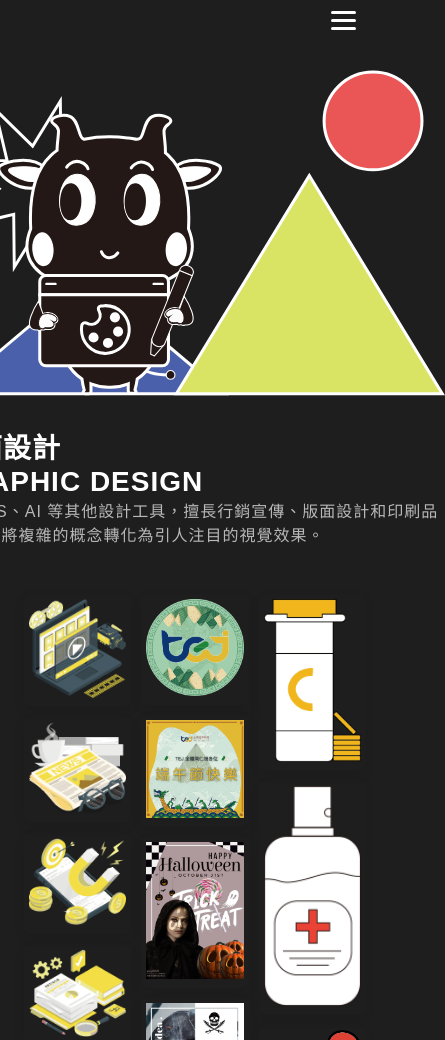
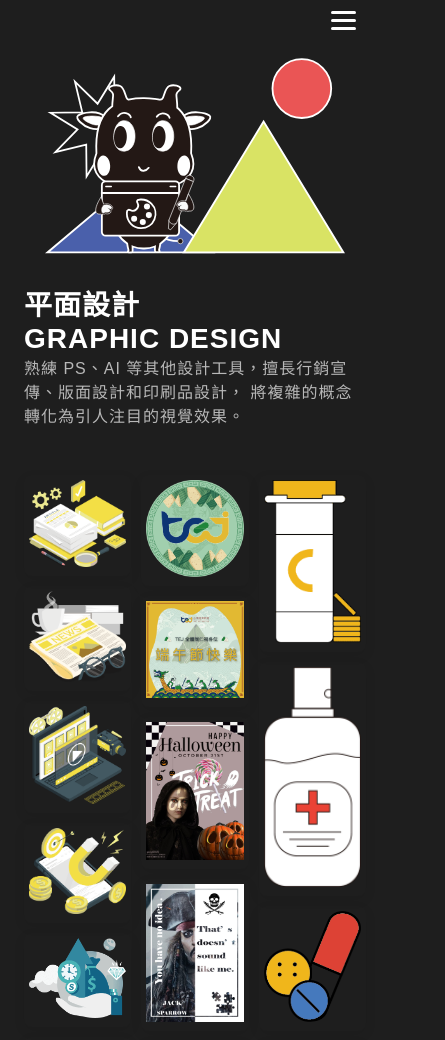
Before and after one commit to GeorgeXIE-UIUX/Portfolio, a plain HTML site: page gd.html in a window 390 px wide. Shown: the top 1040 px of the page, 445 px wide, since content can reach past the window. Drawn offline with Linux system fonts and the light colour scheme.

Commit message:
RWD update

```diff
--- a/css/gd.css
+++ b/css/gd.css
@@ -111,10 +111,12 @@ header a {
 }
 
 .banner {
+    width: 100%;
+    max-width: 100%;
+    box-sizing: border-box;
     display: flex;
     align-items: center;
     justify-content: space-between;
-    padding: 0px 50px 20px 50px;
 }
 
 .banner-text {
@@ -141,7 +143,8 @@ header a {
 }
 
 .banner-image img {
-   width: 500px;
+    width: 100%;
+    max-width: 500px;
     height: auto;
 }
 
@@ -218,6 +221,7 @@ header a {
 }
 
 @media (max-width: 768px) {
+
     body {
     padding: 0 24px;
     display: flex;
@@ -324,8 +328,7 @@ header a {
     }
 
     .banner-image {
-    width: 100%;
-    text-align: left;
+    text-align: center;
     margin-bottom: 24px;
     }
 
--- a/css/uiux.css
+++ b/css/uiux.css
@@ -111,10 +111,12 @@ header a {
 }
 
 .banner {
+    width: 100%;
+    max-width: 100%;
+    box-sizing: border-box;
     display: flex;
     align-items: center;
     justify-content: space-between;
-    padding: 0px 50px 20px 50px;
 }
 
 .banner-text {
@@ -140,7 +142,8 @@ header a {
 }
 
 .banner-image img {
-    width: 500px;
+    width: 100%;
+    max-width: 500px;
     height: auto;
 }
 
@@ -383,9 +386,8 @@ header a {
         padding: 0;
     }
 
-   .banner-image {
-    width: 100%;
-    text-align: left;
+    .banner-image {
+    text-align: center;
     margin-bottom: 24px;
     }
 
--- a/css/video.css
+++ b/css/video.css
@@ -111,10 +111,12 @@ header a {
 }
 
 .banner {
+    width: 100%;
+    max-width: 100%;
+    box-sizing: border-box;
     display: flex;
     align-items: center;
     justify-content: space-between;
-    padding: 0px 50px 20px 50px;
 }
 
 .banner-text {
@@ -140,7 +142,8 @@ header a {
 }
 
 .banner-image img {
-    width: 500px;
+    width: 100%;
+    max-width: 500px;
     height: auto;
 }
 
@@ -458,9 +461,8 @@ header a {
         padding: 0;
     }
 
-    .banner-image {
-    width: 100%;
-    text-align: left;
+     .banner-image {
+    text-align: center;
     margin-bottom: 24px;
     }
 
--- a/gd.html
+++ b/gd.html
@@ -34,10 +34,10 @@
         </div>
     </section>
   <div class="gallery">
-  <div class="item"><img src="css/pic/影音產品.png" alt=""></div>
-  <div class="item"><img src="css/pic/熱門消息.png" alt=""></div>
-  <div class="item"><img src="css/pic/熱門產品.png" alt=""></div>
-  <div class="item"><img src="css/pic/熱門資訊.png" alt=""></div>
+  <div class="item"><img src="css/pic/智能客服-08.png" alt=""></div>
+  <div class="item"><img src="css/pic/智能客服-09.png" alt=""></div>
+  <div class="item"><img src="css/pic/智能客服-10.png" alt=""></div>
+  <div class="item"><img src="css/pic/智能客服-11.png" alt=""></div>
   <div class="item"><img src="css/pic/資產 3.png" alt=""></div>
   <div class="item"><img src="css/pic/資產 4.png" alt=""></div>
   <div class="item"><img src="css/pic/資產 5.png" alt=""></div>
@@ -107,11 +107,6 @@
     </div>
     <div class="percentage" id="percentage">0%</div>
 </div>
-
-<div id="main-content" style="display:none;">
-    <h1>主畫面</h1>
-</div>
-
     <script src="js/gd.js" defer></script>
 </body>
 </html>
```
Also changed, not shown: css/pic/影音產品.png (deleted), css/pic/智能客服-08.png (added), css/pic/智能客服-09.png (added), css/pic/智能客服-10.png (added), css/pic/智能客服-11.png (added), css/pic/熱門消息.png (deleted), css/pic/熱門產品.png (deleted), css/pic/熱門資訊.png (deleted).
